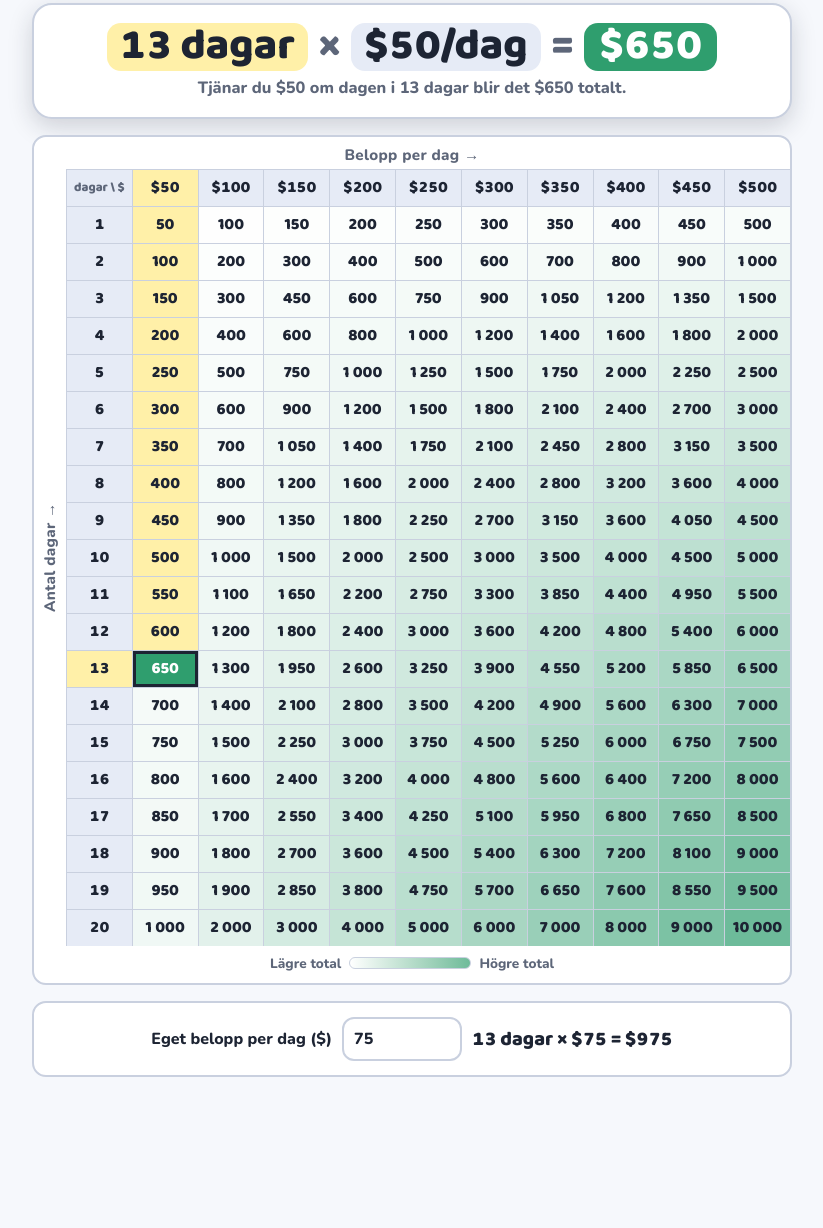
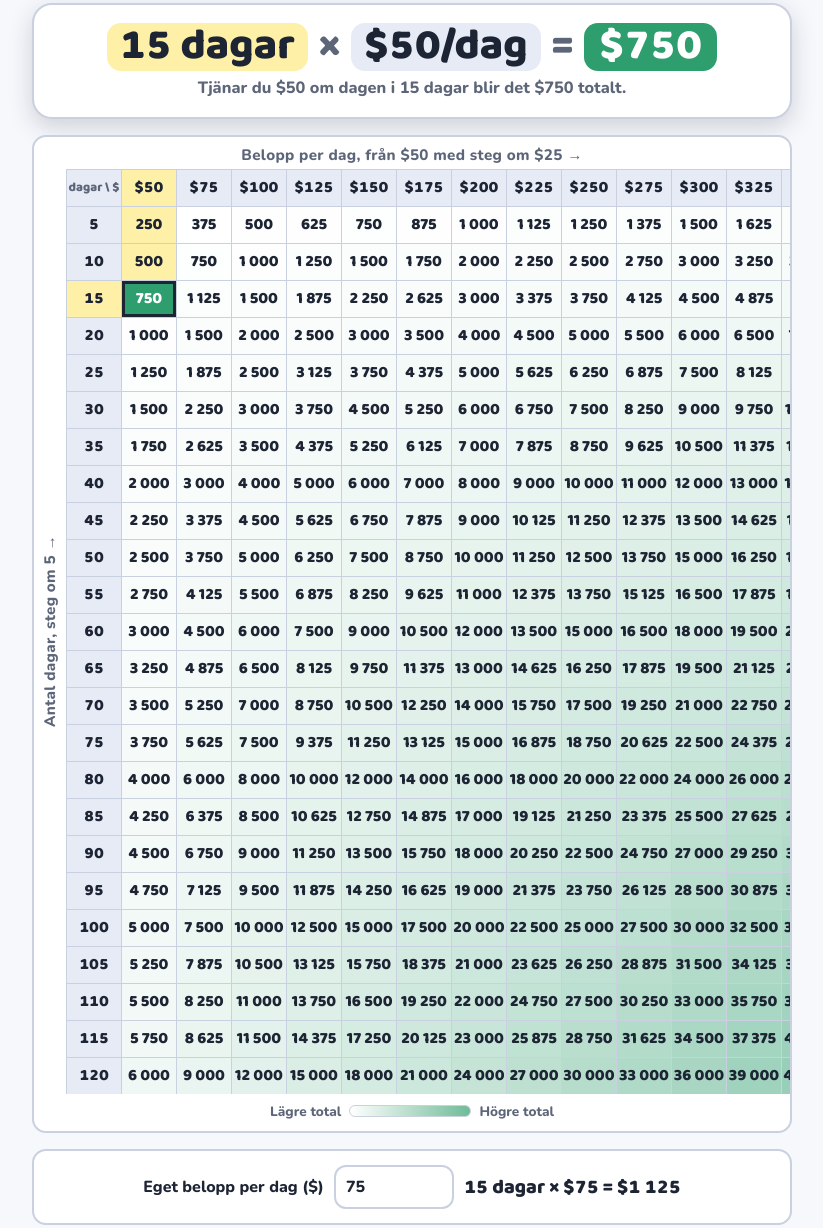
Before and after one commit to martingabrielsson/Glosor-WordGame, a plain HTML site: page avkastning.html in a window 1280 px wide. Shown: the part 138-1366 px from the top of the page, without its empty margins (228-1051 px from the left). Before the commit the page ends 1243 px from the top, so only its background shows below. Drawn offline with nearby package versions, Linux system fonts and the light colour scheme.

Commit message:
Avkastning: 5–120 dagar (steg 5), $50 och uppåt (steg 25)
Co-Authored-By: Claude Sonnet 5.5 <noreply@anthropic.com>
Claude-Session: https://claude.ai/code/session_0146MEP7PDqEy1XDxaG7V5BL

```diff
--- a/avkastning.html
+++ b/avkastning.html
@@ -64,13 +64,15 @@ h1 { font-family: var(--f-display); font-weight: 800; font-size: clamp(1.6rem, 5
   writing-mode: vertical-rl; transform: rotate(180deg); text-align: center; font-weight: 800; color: var(--muted);
   padding: 0 6px; font-size: .95rem; letter-spacing: .02em; display: flex; align-items: center; justify-content: center;
 }
-.grid { display: grid; grid-template-columns: repeat(11, 1fr); gap: 1px; background: var(--line); border-top: 1px solid var(--line); border-left: 1px solid var(--line); }
+.scroll { overflow-x: auto; min-width: 0; }
+.grid { display: grid; grid-template-columns: repeat(20, minmax(54px, 1fr)); gap: 1px; background: var(--line); border-top: 1px solid var(--line); border-left: 1px solid var(--line); }
 .grid > * {
   display: flex; align-items: center; justify-content: center; min-height: 32px;
   font-family: var(--f-display); font-weight: 800; border: 0; padding: 2px 0; margin: 0; color: var(--ink);
   font-variant-numeric: tabular-nums; font-size: clamp(.58rem, 2.5vw, 1.02rem);
 }
 .head { background: var(--head); }
+.corner, .head[role="rowheader"] { position: sticky; left: 0; z-index: 4; }
 .head.on { background: var(--cross); color: var(--cross-ink); }
 .corner { background: var(--head); font-size: clamp(.55rem, 2vw, .8rem) !important; color: var(--muted); }
 /* färgskala: större totaler ger starkare grön */
@@ -108,10 +110,10 @@ h1 { font-family: var(--f-display); font-weight: 800; font-size: clamp(1.6rem, 5
   </section>
 
   <div class="board">
-    <div class="axis-top">Belopp per dag →</div>
+    <div class="axis-top">Belopp per dag, från $50 med steg om $25 →</div>
     <div class="wrap">
-      <div class="axis-left">Antal dagar →</div>
-      <div class="grid" id="grid" role="grid" aria-label="Total för dagar och belopp per dag"></div>
+      <div class="axis-left">Antal dagar, steg om 5 →</div>
+      <div class="scroll"><div class="grid" id="grid" role="grid" aria-label="Total för dagar och belopp per dag"></div></div>
     </div>
     <div class="legend"><span>Lägre total</span><i aria-hidden="true"></i><span>Högre total</span></div>
   </div>
@@ -125,9 +127,11 @@ h1 { font-family: var(--f-display); font-weight: 800; font-size: clamp(1.6rem, 5
 
 <script>
 (function () {
-  var DAYS = 20, STEP = 50, COLS = 10, MAX = DAYS * STEP * COLS;
+  var ROWS = 24, DSTEP = 5, BASE = 50, STEP = 25, COLS = 19, MAX = ROWS * DSTEP * (BASE + (COLS - 1) * STEP);
+  function dayOf(i) { return i * DSTEP; }
+  function amtOf(c) { return BASE + (c - 1) * STEP; }
   var grid = document.getElementById('grid');
-  var sel = { d: 13, a: 1 };          // förvalt: 13 dagar, $50 (kolumn 1)
+  var sel = { d: 3, a: 1 };           // förvalt: 15 dagar, $50
   var hover = null, cells = {}, rowHeads = {}, colHeads = {};
 
   function el(tag, cls, txt) { var e = document.createElement(tag); if (cls) e.className = cls; if (txt != null) e.textContent = txt; return e; }
@@ -136,16 +140,16 @@ h1 { font-family: var(--f-display); font-weight: 800; font-size: clamp(1.6rem, 5
 
   grid.appendChild(el('div', 'corner', 'dagar \\ $'));
   for (var c = 1; c <= COLS; c++) {
-    var h = el('div', 'head', '$' + c * STEP); h.setAttribute('role', 'columnheader'); colHeads[c] = h; grid.appendChild(h);
+    var h = el('div', 'head', '$' + amtOf(c)); h.setAttribute('role', 'columnheader'); colHeads[c] = h; grid.appendChild(h);
   }
-  for (var d = 1; d <= DAYS; d++) {
-    var rh = el('div', 'head', d); rh.setAttribute('role', 'rowheader'); rowHeads[d] = rh; grid.appendChild(rh);
+  for (var d = 1; d <= ROWS; d++) {
+    var rh = el('div', 'head', dayOf(d)); rh.setAttribute('role', 'rowheader'); rowHeads[d] = rh; grid.appendChild(rh);
     for (c = 1; c <= COLS; c++) {
-      var total = d * c * STEP;
+      var total = dayOf(d) * amtOf(c);
       var b = el('button', 'cell', total.toLocaleString('sv-SE'));
       b.type = 'button'; b.tabIndex = -1;
       b.style.setProperty('--t', (total / MAX).toFixed(3));
-      b.setAttribute('aria-label', dagar(d) + ' gånger ' + money(c * STEP) + ' per dag är ' + money(total));
+      b.setAttribute('aria-label', dagar(dayOf(d)) + ' gånger ' + money(amtOf(c)) + ' per dag är ' + money(total));
       b.dataset.d = d; b.dataset.a = c;
       cells[d + ',' + c] = b; grid.appendChild(b);
     }
@@ -161,10 +165,10 @@ h1 { font-family: var(--f-display); font-weight: 800; font-size: clamp(1.6rem, 5
   }
 
   function render() {
-    var p = hover || sel, perDay = p.a * STEP;
-    showEq(document.getElementById('eq'), p.d, perDay);
+    var p = hover || sel, perDay = amtOf(p.a), days = dayOf(p.d);
+    showEq(document.getElementById('eq'), days, perDay);
     document.getElementById('words').textContent =
-      'Tjänar du ' + money(perDay) + ' om dagen i ' + dagar(p.d) + ' blir det ' + money(p.d * perDay) + ' totalt.';
+      'Tjänar du ' + money(perDay) + ' om dagen i ' + dagar(days) + ' blir det ' + money(days * perDay) + ' totalt.';
     for (var k in cells) {
       var q = k.split(','), x = +q[0], y = +q[1];
       var onCross = (x === p.d && y <= p.a) || (y === p.a && x <= p.d);
@@ -172,7 +176,7 @@ h1 { font-family: var(--f-display); font-weight: 800; font-size: clamp(1.6rem, 5
       cells[k].classList.toggle('sel', x === p.d && y === p.a);
       cells[k].tabIndex = (x === sel.d && y === sel.a) ? 0 : -1;
     }
-    for (var i = 1; i <= DAYS; i++) rowHeads[i].classList.toggle('on', i === p.d);
+    for (var i = 1; i <= ROWS; i++) rowHeads[i].classList.toggle('on', i === p.d);
     for (var j = 1; j <= COLS; j++) colHeads[j].classList.toggle('on', j === p.a);
     renderOwn();
   }
@@ -180,7 +184,7 @@ h1 { font-family: var(--f-display); font-weight: 800; font-size: clamp(1.6rem, 5
   function renderOwn() {
     var v = parseFloat(document.getElementById('own').value), out = document.getElementById('ownOut');
     var p = hover || sel;
-    out.textContent = isFinite(v) && v >= 0 ? dagar(p.d) + ' × ' + money(v) + ' = ' + money(Math.round(p.d * v * 100) / 100) : '';
+    out.textContent = isFinite(v) && v >= 0 ? dagar(dayOf(p.d)) + ' × ' + money(v) + ' = ' + money(Math.round(dayOf(p.d) * v * 100) / 100) : '';
   }
 
   grid.addEventListener('click', function (e) {
@@ -196,11 +200,12 @@ h1 { font-family: var(--f-display); font-weight: 800; font-size: clamp(1.6rem, 5
   grid.addEventListener('keydown', function (e) {
     var dd = 0, da = 0;
     if (e.key === 'ArrowUp') dd = -1; else if (e.key === 'ArrowDown') dd = 1;
+    else if (e.key === 'PageUp') dd = -ROWS; else if (e.key === 'PageDown') dd = ROWS;
     else if (e.key === 'ArrowLeft') da = -1; else if (e.key === 'ArrowRight') da = 1;
     else if (e.key === 'Home') da = -COLS; else if (e.key === 'End') da = COLS;
     else return;
     e.preventDefault();
-    sel = { d: Math.min(DAYS, Math.max(1, sel.d + dd)), a: Math.min(COLS, Math.max(1, sel.a + da)) };
+    sel = { d: Math.min(ROWS, Math.max(1, sel.d + dd)), a: Math.min(COLS, Math.max(1, sel.a + da)) };
     hover = null; render();
     cells[sel.d + ',' + sel.a].focus();
   });
```
